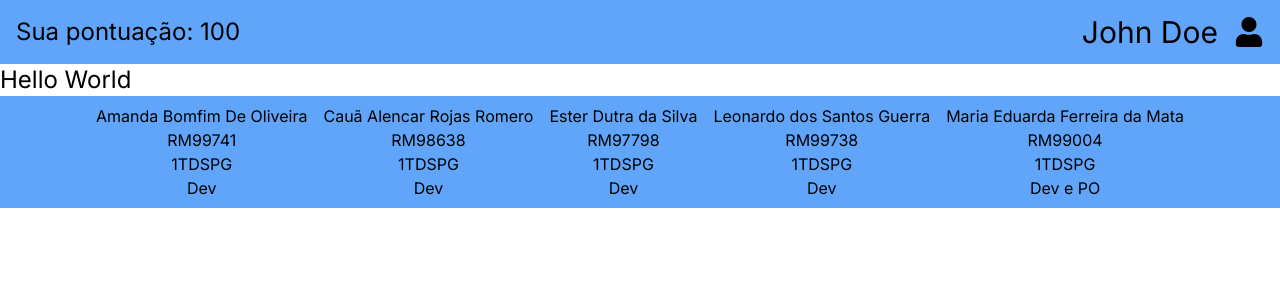
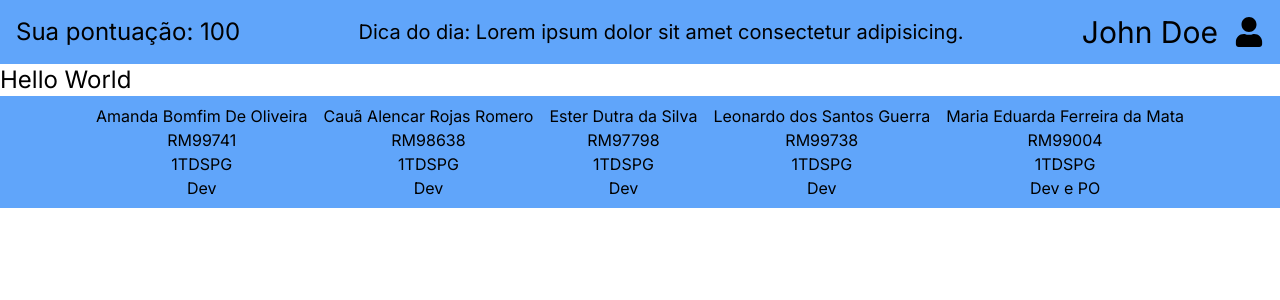
Before and after one commit to Artificial-Care-Plus/website, a Next.js app: page / in a window 1280 px wide. Shown: the top 300 px of the page. Built offline with nearby package versions, Linux system fonts and the light colour scheme.

Commit message:
Add tip of the day to header component

```diff
--- a/src/components/Header.jsx
+++ b/src/components/Header.jsx
@@ -8,6 +8,9 @@ export default function Header() {
     return (
         <header className="flex h-16 w-full items-center justify-between bg-blue-400 p-4 text-3xl">
             <p className="text-2xl">Sua pontuação: {user.score}</p>
+            <p className="text-xl">
+                Dica do dia: Lorem ipsum dolor sit amet consectetur adipisicing.
+            </p>
             <Link
                 href={'#'}
                 className="flex flex-wrap items-center gap-4 border-none"
```
